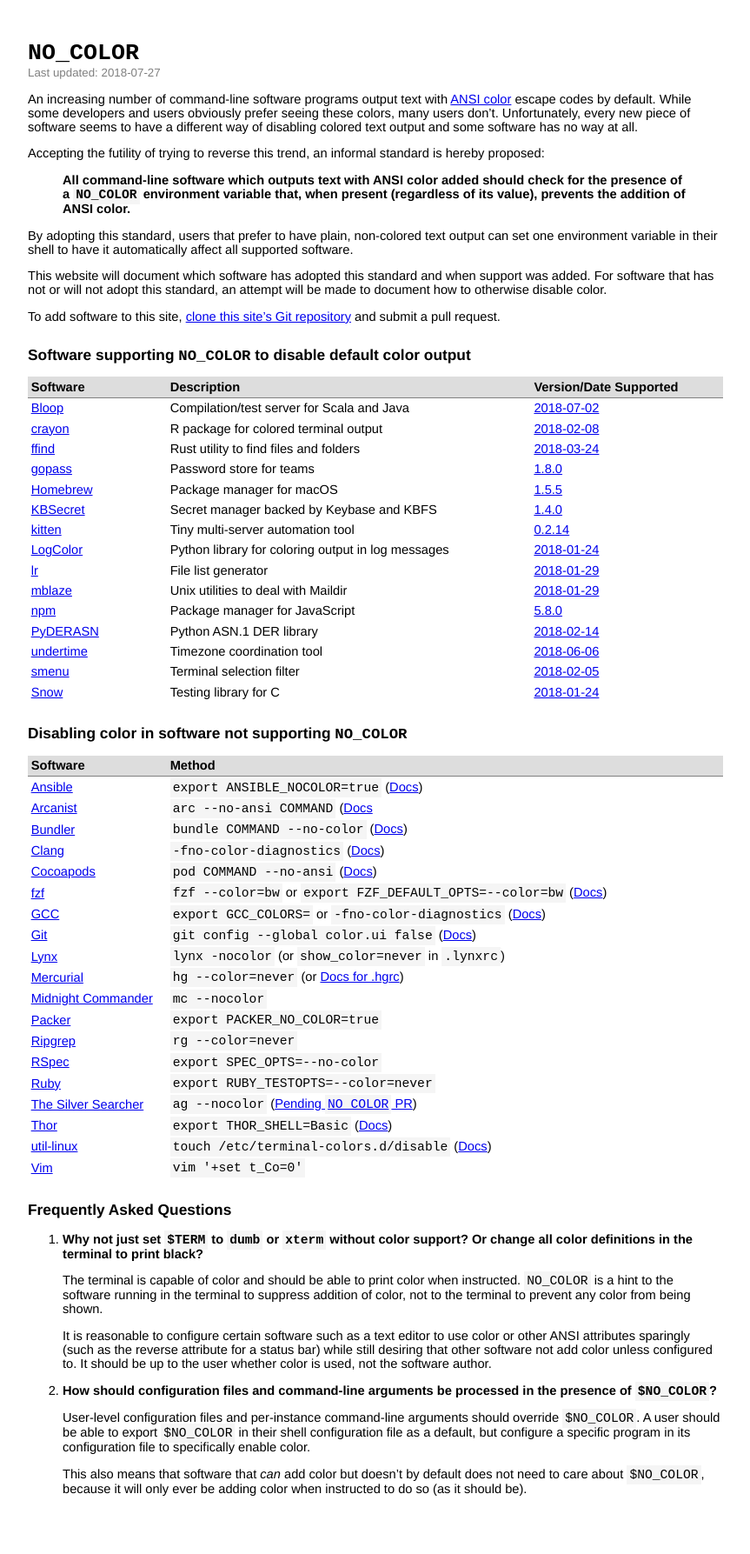
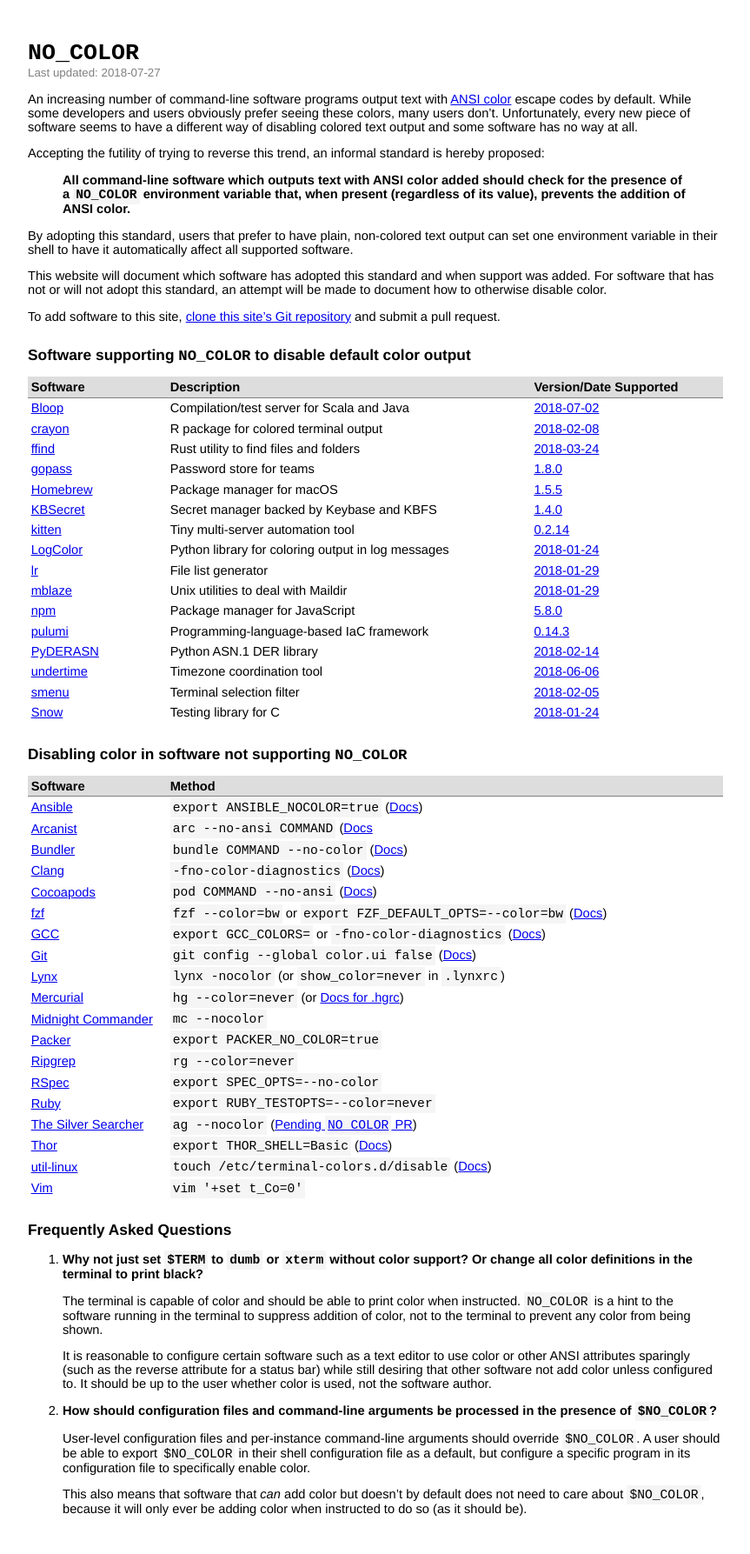
Before and after one commit to jcs/no_color, a Jekyll site: the page built from index.md, in a window 1280 px wide. Shown: the whole page at 87% size, without its empty margins (208-1071 px from the left). Built offline with Jekyll 4.4.1, drawn with Linux system fonts in a browser that asks for light colours; our own code applies the rules of GitHub Pages for plain Markdown files; before the commit the page ends 1764 px from its top, so only the background shows below that.

Commit message:
Add Pulumi (#31)

```diff
--- a/index.md
+++ b/index.md
@@ -48,6 +48,7 @@ and submit a pull request.
 | [lr](https://github.com/chneukirchen/lr) | File list generator | [2018-01-29](https://github.com/chneukirchen/lr/commit/8f0ac7c8abb4e0830d6cf72bbbd5f38c44b4266d) |
 | [mblaze](https://github.com/chneukirchen/mblaze) | Unix utilities to deal with Maildir | [2018-01-29](https://github.com/chneukirchen/mblaze/commit/4014f03afe6d624ba1c6bdde6551b4996ba31fe5) |
 | [npm](https://www.npmjs.com/) | Package manager for JavaScript | [5.8.0](https://github.com/npm/npm/releases/tag/v5.8.0) |
+| [pulumi](https://pulumi.io/) | Programming-language-based IaC framework | [0.14.3](https://github.com/pulumi/pulumi/pull/1594) |
 | [PyDERASN](http://pyderasn.cypherpunks.ru/) | Python ASN.1 DER library | [2018-02-14](https://git.cypherpunks.ru/cgit.cgi/pyderasn.git/commit/?id=54876436a23f14951f2e6353e9072c9a098b35b4) |
 | [undertime](https://gitlab.com/anarcat/undertime) | Timezone coordination tool | [2018-06-06](https://gitlab.com/anarcat/undertime/commit/0c4c2b38f32127a0dc59d2bd6e5f9db0b61ca847) |
 | [smenu](https://github.com/p-gen/smenu) | Terminal selection filter | [2018-02-05](https://github.com/p-gen/smenu/commit/70d3ee5a328230dff3b744b2f0ca7ef20ecb530e) |
```
